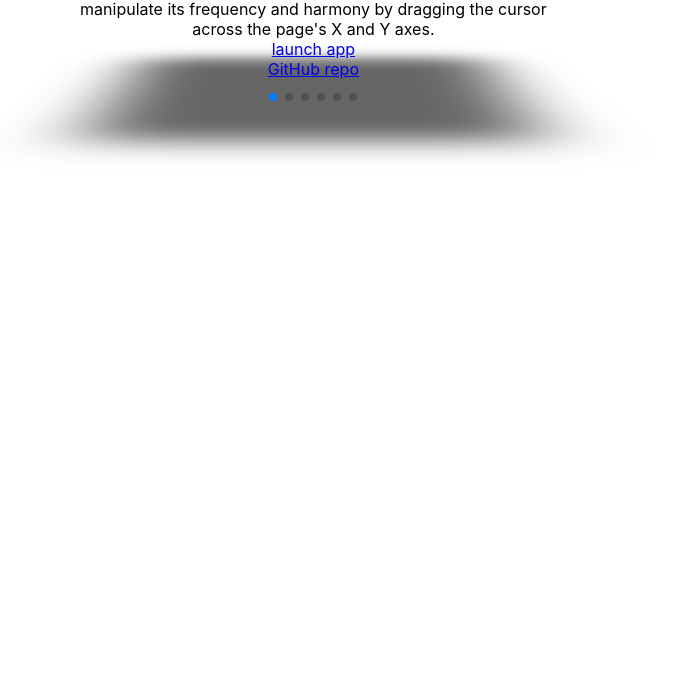
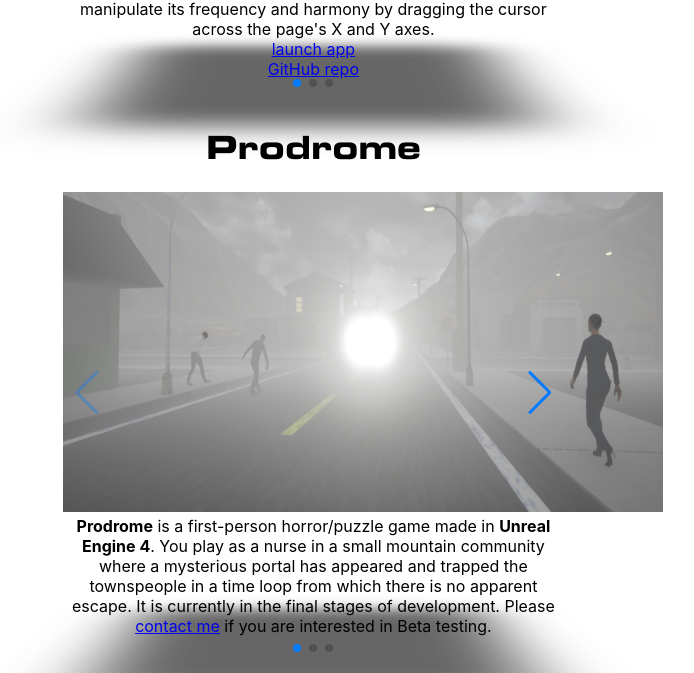
Before and after one commit to Blake-D/react-portfolio, a React (Create React App) app: page / in a window 1280 px wide. Shown: the part 1540-2213 px from the top of the page, without its empty margins (359-1053 px from the left). Before the commit the page ends 1665 px from the top, so only its background shows below. Built offline with nearby package versions, Linux system fonts and the light colour scheme.

Commit message:
broke apps and games into two cubes. currently arranged vertically.

```diff
--- a/src/App.css
+++ b/src/App.css
@@ -347,7 +347,12 @@
   float: right;
 }
 
-#cube{
+#cube-1{
+  padding-left: 33vw;
+  width: 500px;
+}
+
+#cube-2{
   padding-left: 33vw;
   width: 500px;
 }
--- a/src/App.js
+++ b/src/App.js
@@ -23,12 +23,22 @@ function App() {
     window.scrollTo(0, 0);
   }
 
-  const slides = []
-  const slideViews = [<Oscillator/>, <Rickipedia/>, <Showdown/>, <Prodrome/>, <Escape/>, <BioPlunge/>]
-  for (let i = 0; i < 6; i++){
-    slides.push(
+  const slides1 = []
+  const slideViews1 = [<Oscillator/>, <Rickipedia/>, <Showdown/>]
+  for (let i = 0; i < 3; i++){
+    slides1.push(
       <SwiperSlide className="slider" key={`slide-${i}`}>
-        {slideViews[i]}
+        {slideViews1[i]}
+      </SwiperSlide>
+    )
+  }
+
+  const slides2 = []
+  const slideViews2 = [<Prodrome/>, <Escape/>, <BioPlunge/>]
+  for (let i = 0; i < 3; i++){
+    slides2.push(
+      <SwiperSlide className="slider" key={`slide-${i}`}>
+        {slideViews2[i]}
       </SwiperSlide>
     )
   }
@@ -73,7 +83,7 @@ function App() {
           </div>
         </div>
       </div>
-      <div id="cube">
+      <div id="cube-1">
         <React.Fragment>
           <Swiper id="main"
             navigation
@@ -82,7 +92,20 @@ function App() {
             // loop={true}
             spaceBetween={0}
             slidesPerView={1}>
-            {slides}
+            {slides1}
+          </Swiper>
+        </React.Fragment>
+      </div>
+      <div id="cube-2">
+        <React.Fragment>
+          <Swiper id="main"
+            navigation
+            pagination
+            effect="cube"
+            // loop={true}
+            spaceBetween={0}
+            slidesPerView={1}>
+            {slides2}
           </Swiper>
         </React.Fragment>
       </div>
```
